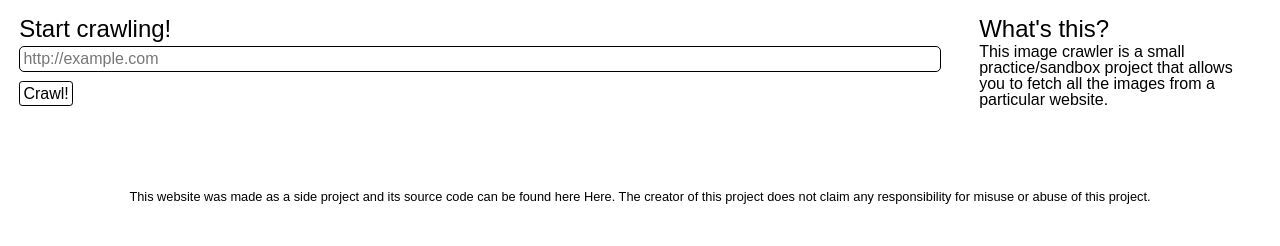
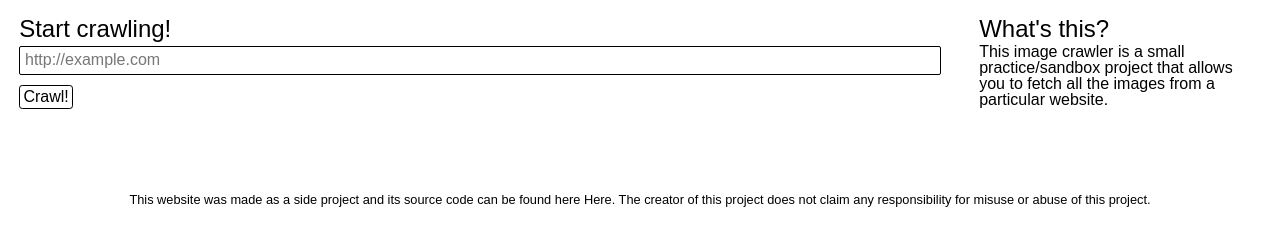
Before and after one commit to survivorbat/image-crawler, a Symfony app: template src/templates/crawl/crawl.html.twig in a window 1280 px wide. Shown: the part 254-500 px from the top of the page. Run offline with Twig, Linux system fonts and the light colour scheme; the template is opened without the code that fills it, so the values that code supplies are empty; some libraries are stand-ins or nearby versions.

Commit message:
master: Add more padding to input

```diff
--- a/src/public/css/main.css
+++ b/src/public/css/main.css
@@ -62,10 +62,10 @@
 }
 
 .form__input {
-    padding: 0.2em;
+    padding: 0.3em;
     -webkit-border-radius: 5%;
     -moz-border-radius: 5%;
-    border-radius: 5px;
+    border-radius: 2px;
     margin: 0.3em 0;
 }
 
```
